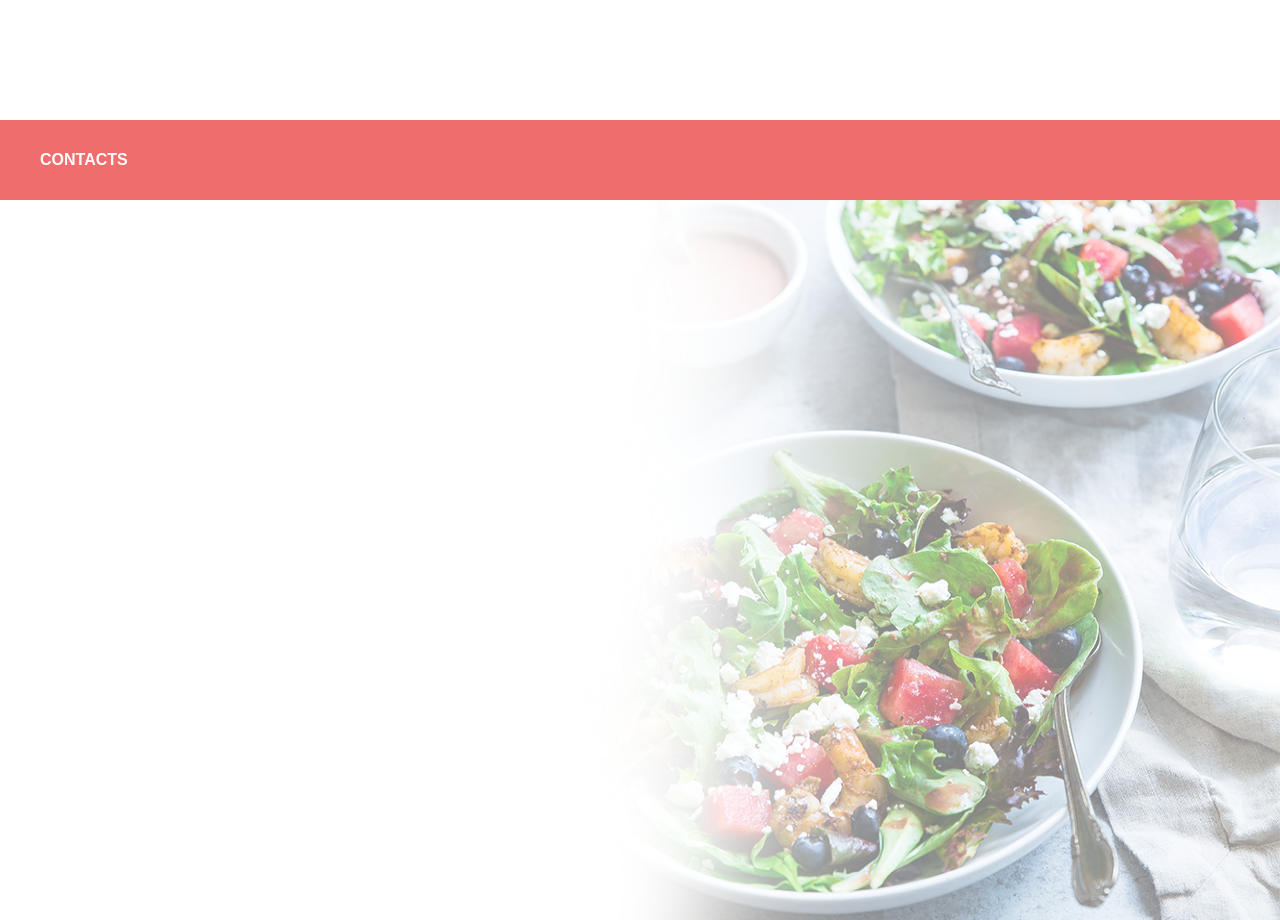
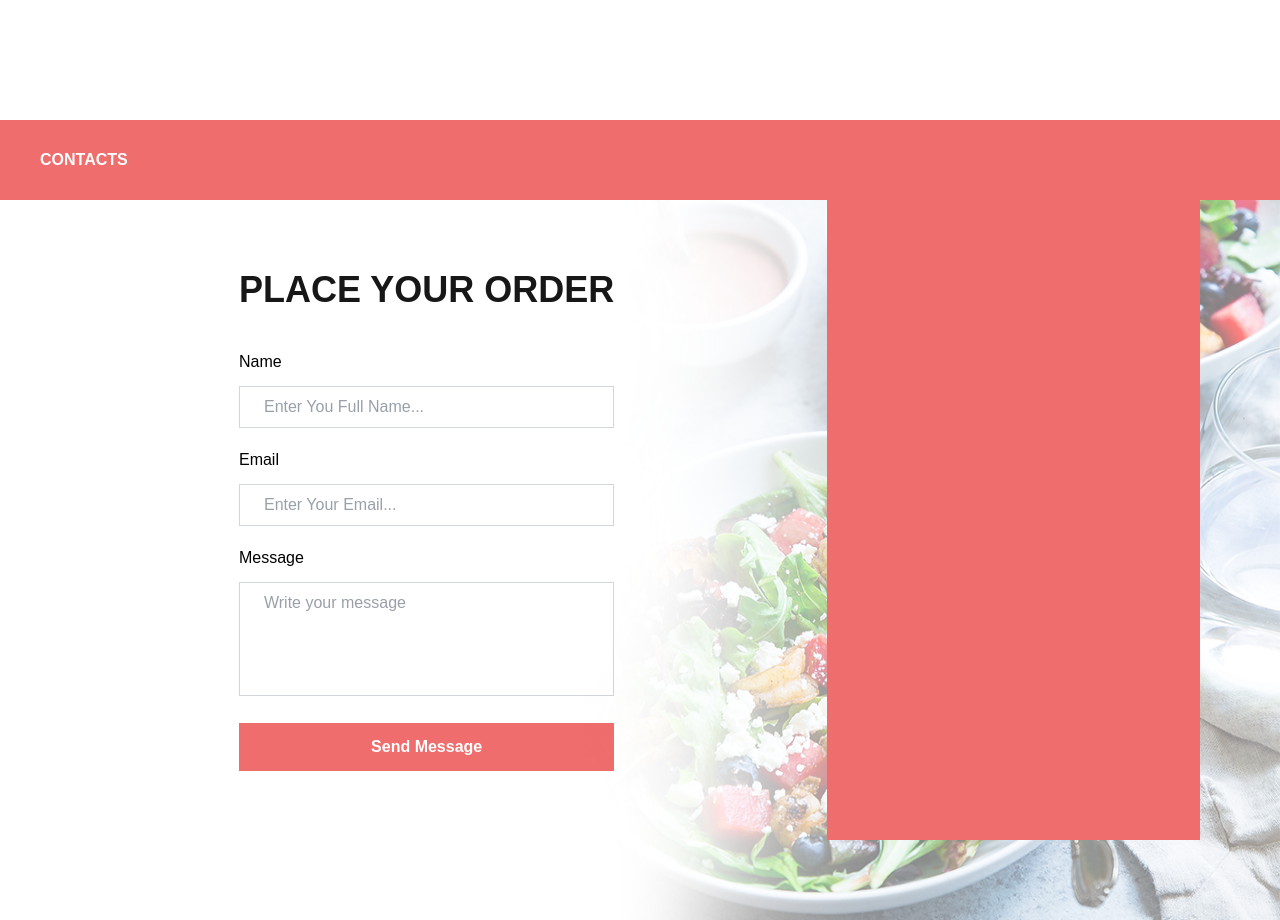
Before and after one commit to Bonolo98/healthy-eats, a Next.js app: page / in a window 1280 px wide. Shown: the part 2280-3200 px from the top of the page. Built offline with nearby package versions, Linux system fonts and the light colour scheme.

Commit message:
update contact page

```diff
--- /dev/null
+++ b/app/contact-page/contact-form.tsx
@@ -0,0 +1,71 @@
+"use client";
+
+import { FC } from "react";
+import { useForm } from "react-hook-form";
+// import { sendEmail } from '@/utils/send-email';
+
+export type FormData = {
+  name: string;
+  email: string;
+  message: string;
+};
+
+const ContactForm: FC = () => {
+  const { register, handleSubmit } = useForm<FormData>();
+
+  function onSubmit(data: FormData) {
+    // sendEmail(data);
+  }
+
+  return (
+    <form onSubmit={handleSubmit(onSubmit)} className="p-10">
+      <h1 className="font-bold text-4xl mb-10 text-center">PLACE YOUR ORDER</h1>
+      <div className="mb-5">
+        <label htmlFor="name" className="mb-3 block font-medium text-black">
+          Name
+        </label>
+        <input
+          type="text"
+          placeholder="Enter You Full Name..."
+          className="w-full border border-gray-300 bg-white py-2 px-6 font-medium text-gray-700 outline-none focus:border-[#ef6d6d] focus:shadow-md"
+          {...register("name", { required: true })}
+        />
+      </div>
+      <div className="mb-5">
+        <label
+          htmlFor="email"
+          className="mb-3 block text-base font-medium text-black"
+        >
+          Email
+        </label>
+        <input
+          type="email"
+          placeholder="Enter Your Email..."
+          className="w-full  border border-gray-300 bg-white py-2 px-6 text-base font-medium text-gray-700 outline-none focus:border-[#ef6d6d] focus:shadow-md"
+          {...register("email", { required: true })}
+        />
+      </div>
+      <div className="mb-5">
+        <label
+          htmlFor="message"
+          className="mb-3 block text-base font-medium text-black"
+        >
+          Message
+        </label>
+        <textarea
+          rows={4}
+          placeholder="Write your message"
+          className="w-full resize-none border border-gray-300 bg-white py-2 px-6 text-base font-medium text-gray-700 outline-none focus:border-[#ef6d6d] focus:shadow-md"
+          {...register("message", { required: true })}
+        ></textarea>
+      </div>
+      <div>
+        <button className="w-full hover:shadow-form bg-[#ef6d6d] py-3 px-8 text-base font-semibold text-white outline-none">
+          Send Message
+        </button>
+      </div>
+    </form>
+  );
+};
+
+export default ContactForm;
--- a/app/contact-page/contact-page.tsx
+++ b/app/contact-page/contact-page.tsx
@@ -1,12 +1,19 @@
 import PageNav from "../components/page-nav";
 import contactsImage from "../../public/images/contacts.png";
 import Image from "next/image";
+import ContactForm from "./contact-form";
 
 export default function ContactPage() {
   return (
     <>
-      <div className="z-20 absolute w-screen h-screen">
+      <div className="absolute w-screen h-screen grid grid-cols-12">
         <PageNav title="CONTACTS" />
+        <div className="col-span-6 flex items-center justify-center">
+          <ContactForm />
+        </div>
+        <div className="z-10 col-span-5 p-20 flex items-center justifiy-center">
+          <Contacts />
+        </div>
       </div>
       <ContactImage />
     </>
@@ -22,3 +29,11 @@ function ContactImage() {
     />
   );
 }
+
+function Contacts() {
+  return (
+    <>
+      <div className="w-full h-full bg-[#ef6d6d]"></div>
+    </>
+  );
+}
--- a/package.json
+++ b/package.json
@@ -11,7 +11,8 @@
   "dependencies": {
     "next": "16.0.3",
     "react": "19.2.0",
-    "react-dom": "19.2.0"
+    "react-dom": "19.2.0",
+    "react-hook-form": "^7.66.1"
   },
   "devDependencies": {
     "@tailwindcss/postcss": "^4",
```
Also changed, not shown: 1 other file (tests, documents, lock files or other folders).
